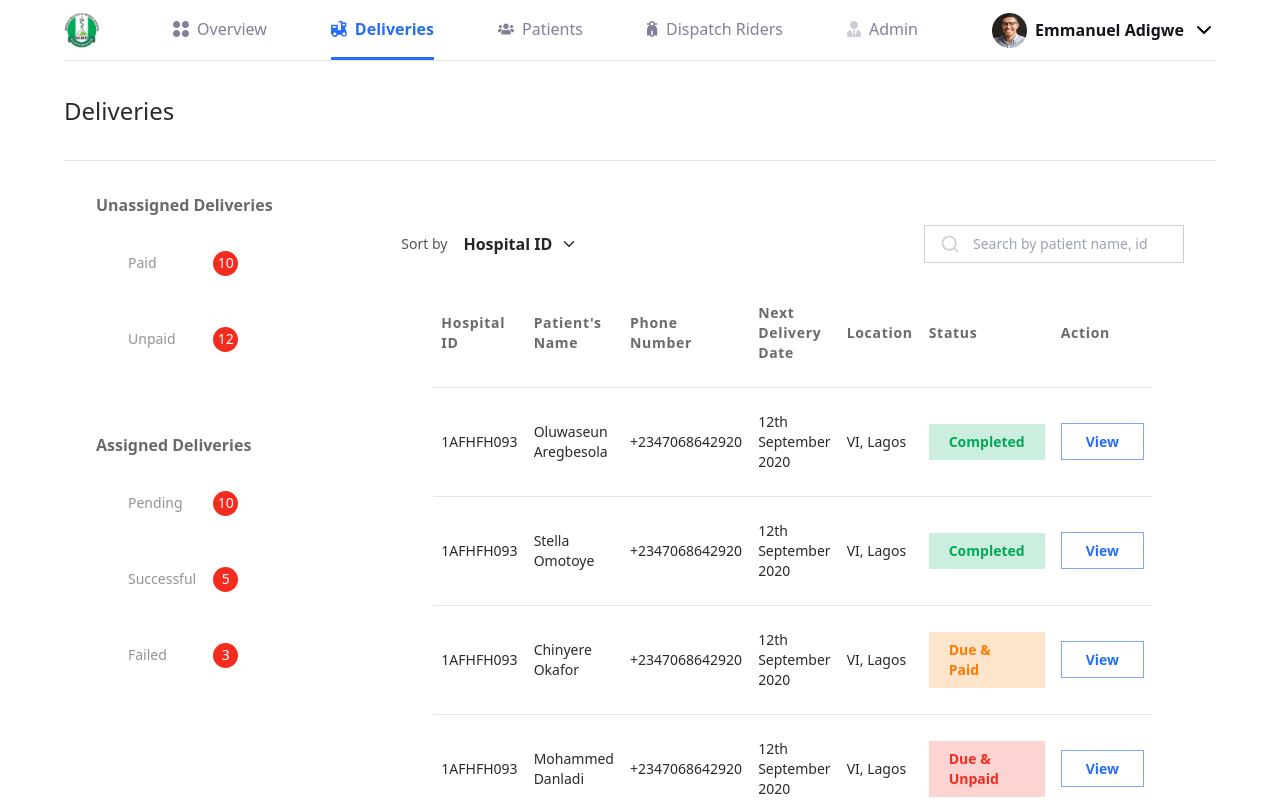
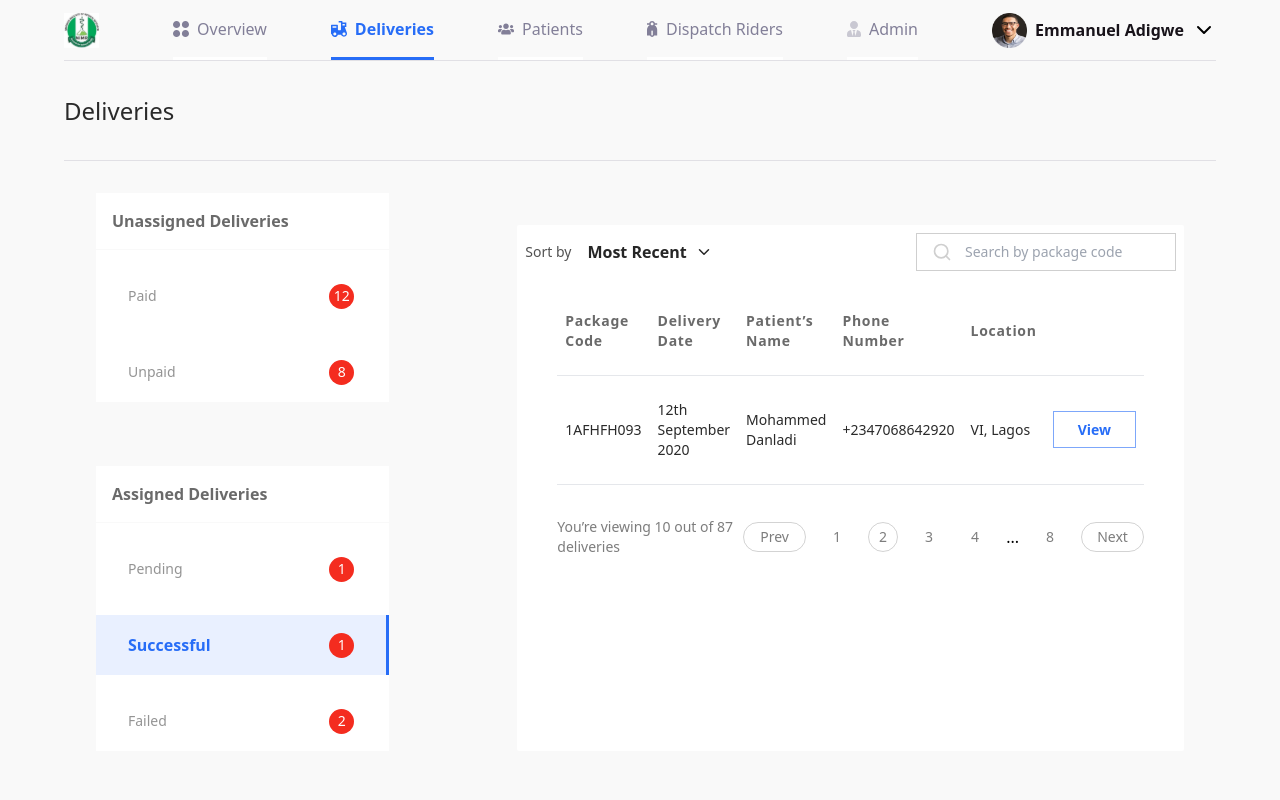
Before and after one commit to Lekipising/cc-nimr, a Next.js app: page /dashboard/deliveries in a window 1280 px wide. Shown: the top 800 px of the page. Built offline with nearby package versions, Linux system fonts and the light colour scheme.

Commit message:
deliveries table and filters

```diff
--- a/src/app/(dashboard)/dashboard/deliveries/components/deliveries.table.tsx
+++ b/src/app/(dashboard)/dashboard/deliveries/components/deliveries.table.tsx
@@ -1,18 +1,228 @@
 "use client";
 import React from "react";
 import Link from "next/link";
-import { patientsData } from "../../patients/components/data";
+interface Delivery {
+  packageCode: string;
+  deliveryDate: string;
+  patientName: string;
+  phoneNumber: string;
+  location: string;
+  status: "Paid" | "Unpaid" | "Pending" | "Successful" | "Failed";
+}
 
-function DeliveriesTable() {
+const dummyData: Delivery[] = [
+  {
+    packageCode: "1AFHFH093",
+    deliveryDate: "12th September 2020",
+    patientName: "Oluwaseun Aregbesola",
+    phoneNumber: "+2347068642920",
+    location: "VI, Lagos",
+    status: "Paid",
+  },
+  {
+    packageCode: "2BGHJ104",
+    deliveryDate: "1st October 2020",
+    patientName: "Adeola Adebayo",
+    phoneNumber: "+2348023456789",
+    location: "Ikeja, Lagos",
+    status: "Paid",
+  },
+  {
+    packageCode: "3CDKL115",
+    deliveryDate: "15th November 2020",
+    patientName: "Chinedu Okoro",
+    phoneNumber: "+2349034567890",
+    location: "Surulere, Lagos",
+    status: "Paid",
+  },
+  {
+    packageCode: "4DEFG126",
+    deliveryDate: "28th December 2020",
+    patientName: "Femi Oladele",
+    phoneNumber: "+2347012345678",
+    location: "Yaba, Lagos",
+    status: "Paid",
+  },
+  {
+    packageCode: "5EFGH137",
+    deliveryDate: "10th January 2021",
+    patientName: "Grace Okoli",
+    phoneNumber: "+2348123456789",
+    location: "Lekki, Lagos",
+    status: "Paid",
+  },
+  {
+    packageCode: "6FGHI148",
+    deliveryDate: "22nd February 2021",
+    patientName: "Ibrahim Abdullahi",
+    phoneNumber: "+2349012345678",
+    location: "Ajah, Lagos",
+    status: "Paid",
+  },
+  {
+    packageCode: "7GHIJ159",
+    deliveryDate: "5th March 2021",
+    patientName: "Joy Amadi",
+    phoneNumber: "+2347089012345",
+    location: "Victoria Island, Lagos",
+    status: "Paid",
+  },
+  {
+    packageCode: "8HIJK160",
+    deliveryDate: "18th April 2021",
+    patientName: "Kemi Adeoye",
+    phoneNumber: "+2348089012345",
+    location: "Ikoyi, Lagos",
+    status: "Paid",
+  },
+  {
+    packageCode: "9IJKL171",
+    deliveryDate: "30th May 2021",
+    patientName: "Musa Bello",
+    phoneNumber: "+2349089012345",
+    location: "Apapa, Lagos",
+    status: "Paid",
+  },
+  {
+    packageCode: "10JKLM182",
+    deliveryDate: "12th June 2021",
+    patientName: "Ngozi Eze",
+    phoneNumber: "+2347078901234",
+    location: "Oshodi, Lagos",
+    status: "Paid",
+  },
+  {
+    packageCode: "11KLMN193",
+    deliveryDate: "25th July 2021",
+    patientName: "Obinna Okafor",
+    phoneNumber: "+2348078901234",
+    location: "Agege, Lagos",
+    status: "Paid",
+  },
+  {
+    packageCode: "12LMNO204",
+    deliveryDate: "7th August 2021",
+    patientName: "Patience Johnson",
+    phoneNumber: "+2349078901234",
+    location: "Ikorodu, Lagos",
+    status: "Paid",
+  },
+
+  {
+    packageCode: "13MNOP215",
+    deliveryDate: "20th September 2021",
+    patientName: "Stella Omotoye",
+    phoneNumber: "+2347068642920",
+    location: "VI, Lagos",
+    status: "Unpaid",
+  },
+  {
+    packageCode: "14NOPQ226",
+    deliveryDate: "2nd October 2021",
+    patientName: "Tunde Adebola",
+    phoneNumber: "+2348023456789",
+    location: "Ikeja, Lagos",
+    status: "Unpaid",
+  },
+  {
+    packageCode: "15OPQR237",
+    deliveryDate: "16th November 2021",
+    patientName: "Uchechukwu Nnadi",
+    phoneNumber: "+2349034567890",
+    location: "Surulere, Lagos",
+    status: "Unpaid",
+  },
+  {
+    packageCode: "16PQRS248",
+    deliveryDate: "29th December 2021",
+    patientName: "Victoria Okonkwo",
+    phoneNumber: "+2347012345678",
+    location: "Yaba, Lagos",
+    status: "Unpaid",
+  },
+  {
+    packageCode: "17QRST259",
+    deliveryDate: "11th January 2022",
+    patientName: "Wale Olajide",
+    phoneNumber: "+2348123456789",
+    location: "Lekki, Lagos",
+    status: "Unpaid",
+  },
+  {
+    packageCode: "18RSTU260",
+    deliveryDate: "23rd February 2022",
+    patientName: "Yusuf Ibrahim",
+    phoneNumber: "+2349012345678",
+    location: "Ajah, Lagos",
+    status: "Unpaid",
+  },
+  {
+    packageCode: "19STUV271",
+    deliveryDate: "6th March 2022",
+    patientName: "Zainab Abubakar",
+    phoneNumber: "+2347089012345",
+    location: "Victoria Island, Lagos",
+    status: "Unpaid",
+  },
+  {
+    packageCode: "20TUVW282",
+    deliveryDate: "19th April 2022",
+    patientName: "Aisha Mohammed",
+    phoneNumber: "+2348089012345",
+    location: "Ikoyi, Lagos",
+    status: "Unpaid",
+  },
+
+  {
+    packageCode: "1AFHFH093",
+    deliveryDate: "12th September 2020",
+    patientName: "Chinyere Okafor",
+    phoneNumber: "+2347068642920",
+    location: "VI, Lagos",
+    status: "Pending",
+  },
+
+  {
+    packageCode: "1AFHFH093",
+    deliveryDate: "12th September 2020",
+    patientName: "Mohammed Danladi",
+    phoneNumber: "+2347068642920",
+    location: "VI, Lagos",
+    status: "Successful",
+  },
+
+  {
+    packageCode: "1AFHFH093",
+    deliveryDate: "12th September 2020",
+    patientName: "Michael Aribisala",
+    phoneNumber: "+2347068642920",
+    location: "VI, Lagos",
+    status: "Failed",
+  },
+  {
+    packageCode: "1AFHFH093",
+    deliveryDate: "12th September 2020",
+    patientName: "Donatus Emefiele",
+    phoneNumber: "+2347068642920",
+    location: "VI, Lagos",
+    status: "Failed",
+  },
+];
+
+function DeliveriesTable({
+  activeFilter,
+}: {
+  activeFilter: Delivery["status"];
+}) {
   return (
-    <div className="w-full flex-1 mt-8">
+    <div className="w-full flex-1 mt-8 bg-white p-2 rounded-sm">
       <div className="flex justify-between items-center mb-4">
         <div className="flex items-center gap-2">
           <label htmlFor="sort" className="mr-2 text-[#262626CC] text-sm">
             Sort by
           </label>
           <button className="flex items-center gap-2 cursor-pointer">
-            <span className="text-[#262626] font-semibold">Hospital ID</span>
+            <span className="text-[#262626] font-semibold">Most Recent</span>
             <svg
               xmlns="http://www.w3.org/2000/svg"
               width="18"
@@ -48,7 +258,7 @@ function DeliveriesTable() {
           </svg>
           <input
             type="text"
-            placeholder="Search by patient name, id"
+            placeholder="Search by package code"
             className="border border-[#CFCFCF] p-2 pl-12 focus:outline-none focus:border-[#276DF7] text-sm"
           />
         </div>
@@ -58,19 +268,20 @@ function DeliveriesTable() {
         <table className="min-w-full bg-white">
           <thead>
             <tr className="w-full border-b text-left text-sm font-semibold text-[#2A2A2AB2] tracking-wider">
-              <th className="p-2 py-6">Hospital ID</th>
-              <th className="p-2 py-6">Patient&apos;s Name</th>
+              <th className="p-2 py-6">Package Code</th>
+              <th className="p-2 py-6">Delivery Date</th>
+              <th className="p-2 py-6">Patient’s Name</th>
               <th className="p-2 py-6">Phone Number</th>
-              <th className="p-2 py-6">Next Delivery Date</th>
               <th className="p-2 py-6">Location</th>
-              <th className="p-2 py-6">Status</th>
-              <th className="p-2 py-6">Action</th>
+              <th className="p-2 py-6"></th>
             </tr>
           </thead>
           <tbody>
-            {patientsData.map((patient, idx) => (
-              <PatientRow key={idx} patient={patient} />
-            ))}
+            {dummyData
+              .filter((delivery) => delivery.status === activeFilter)
+              .map((delivery, idx) => (
+                <DeliveryRow key={idx} delivery={delivery} />
+              ))}
           </tbody>
         </table>
 
@@ -111,47 +322,17 @@ function DeliveriesTable() {
 
 export default DeliveriesTable;
 
-function PatientRow({
-  patient,
-}: {
-  patient: {
-    hospitalID: string;
-    name: string;
-    phone: string;
-    nextDeliveryDate: string;
-    location: string;
-    status: string;
-    id: string;
-  };
-}) {
-  const statusColor = () => {
-    switch (patient.status) {
-      case "Completed":
-        return "bg-[#01A85A33] text-[#01A85A]";
-      case "Due & Paid":
-        return "bg-[#FF7A0033] text-[#FF7A00]";
-      case "Due & Unpaid":
-        return "bg-[#F42C1F33] text-[#F42C1F]";
-      default:
-        return "bg-[#006AE733] text-[#006AE7]";
-    }
-  };
-
+function DeliveryRow({ delivery }: { delivery: Delivery }) {
   return (
     <tr className="border-b text-sm text-[#2A2A2A]">
-      <td className="p-2 py-6">{patient.hospitalID}</td>
-      <td className="p-2 py-6">{patient.name}</td>
-      <td className="p-2 py-6">{patient.phone}</td>
-      <td className="p-2 py-6">{patient.nextDeliveryDate}</td>
-      <td className="p-2 py-6">{patient.location}</td>
-      <td className="p-2 py-6">
-        <span className={`inline-block px-5 py-2 font-bold ${statusColor()}`}>
-          {patient.status}
-        </span>
-      </td>
+      <td className="p-2 py-6">{delivery.packageCode}</td>
+      <td className="p-2 py-6">{delivery.deliveryDate}</td>
+      <td className="p-2 py-6">{delivery.patientName}</td>
+      <td className="p-2 py-6">{delivery.phoneNumber}</td>
+      <td className="p-2 py-6">{delivery.location}</td>
       <td className="p-2 py-6">
         <Link
-          href={`/dashboard/patients/${patient.id}/view`}
+          href={`/dashboard/patients/${delivery.packageCode}/view`}
           className="text-[#276DF7] px-6 hover:bg-[#276DF7] hover:text-white transition-all ease-in duration-150 py-2 font-bold hover:underline border-[1px] border-[#276DF799]"
         >
           View
--- a/src/app/(dashboard)/dashboard/deliveries/page.tsx
+++ b/src/app/(dashboard)/dashboard/deliveries/page.tsx
@@ -5,46 +5,49 @@ import Link from "next/link";
 export default function Deliveries({
   searchParams,
 }: {
-  searchParams?: { [key: string]: string | string[] | undefined };
+  searchParams?: {
+    filter: "Paid" | "Unpaid" | "Pending" | "Successful" | "Failed" | undefined;
+  };
 }) {
   const deliveriesFilters = {
     unassigned: [
       {
         title: "Paid",
-        count: 10,
-        query: "paid",
+        count: 12,
+        query: "Paid",
       },
       {
         title: "Unpaid",
-        count: 12,
-        query: "unpaid",
+        count: 8,
+        query: "Unpaid",
       },
     ],
     assigned: [
       {
         title: "Pending",
-        count: 10,
-        query: "pending",
+        count: 1,
+        query: "Pending",
       },
       {
         title: "Successful",
-        count: 5,
-        query: "successful",
+        count: 1,
+        query: "Successful",
       },
       {
         title: "Failed",
-        count: 3,
-        query: "failed",
+        count: 2,
+        query: "Failed",
       },
     ],
   };
   return (
     <section className="p-8 flex gap-32">
       <div className="w-[300px] flex flex-col gap-16">
-        <div className="flex flex-col gap-4">
-          <span className="font-bold text-[#2A2A2AB2]">
+        <div className="flex flex-col gap-4 bg-white">
+          <span className="font-bold text-[#2A2A2AB2] pt-4 px-4">
             Unassigned Deliveries
           </span>
+          <div className="bg-[#F9F9F9] h-[1px] w-full" />
           {deliveriesFilters.unassigned.map((filter) => (
             <OneSideItem
               key={filter.title}
@@ -55,22 +58,27 @@ export default function Deliveries({
             />
           ))}
         </div>
-        <div className="flex flex-col gap-4">
-          <span className="font-bold text-[#2A2A2AB2]">
+        <div className="flex flex-col gap-4 bg-white">
+          <span className="font-bold text-[#2A2A2AB2] pt-4 px-4">
             Assigned Deliveries
           </span>
+          <div className="bg-[#F9F9F9] h-[1px] w-full" />
+
           {deliveriesFilters.assigned.map((filter) => (
             <OneSideItem
               key={filter.title}
               text={filter.title}
               to={`/dashboard/deliveries?filter=${filter.query}`}
-              isActive={searchParams?.filter === filter.query}
+              isActive={
+                searchParams?.filter === filter.query ||
+                (!searchParams?.filter && filter.title === "Successful")
+              }
               count={filter.count}
             />
           ))}
         </div>
       </div>
-      <DeliveriesTable />
+      <DeliveriesTable activeFilter={searchParams?.filter ?? "Successful"} />
     </section>
   );
 }
--- a/src/app/globals.css
+++ b/src/app/globals.css
@@ -3,7 +3,7 @@
 @tailwind utilities;
 
 body {
-  background: #ffffff;
+  background: #F9F9F9;
 }
 
 @layer utilities {
```
